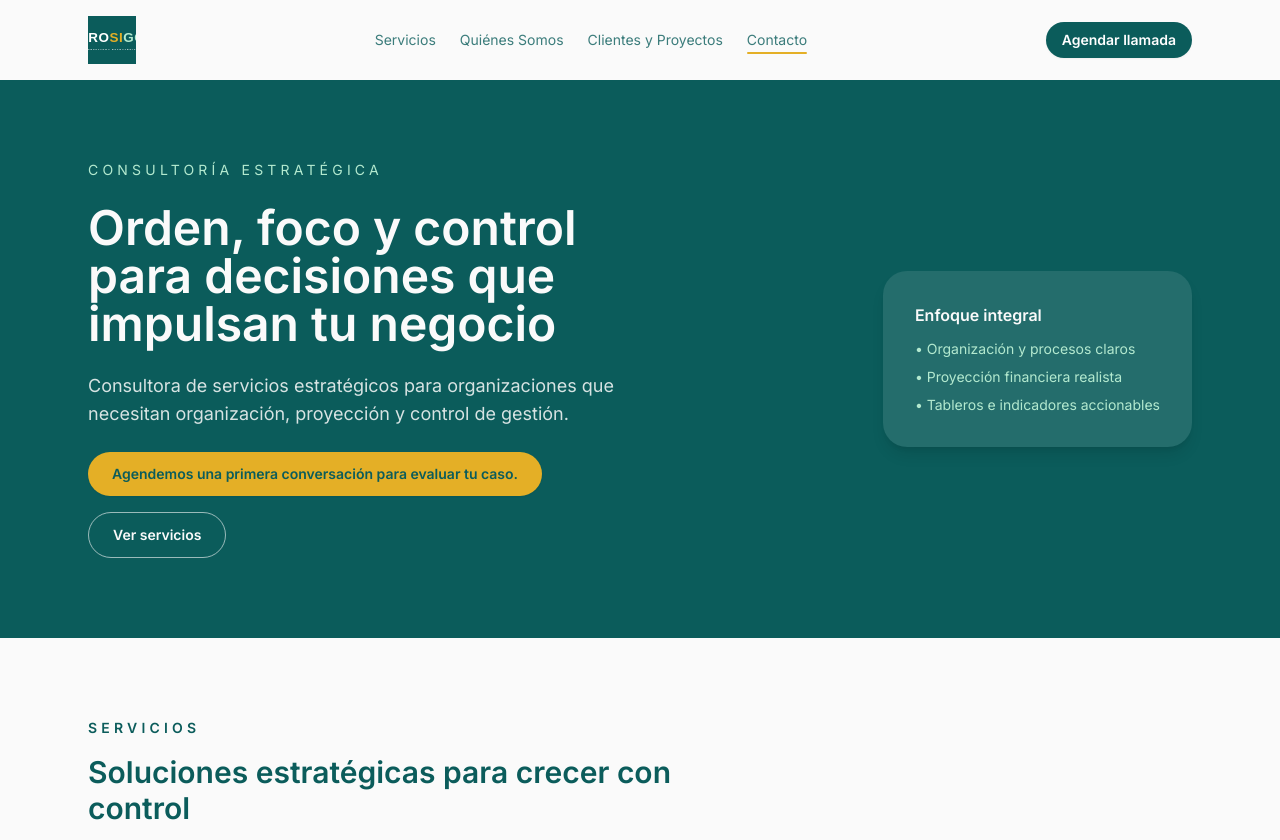
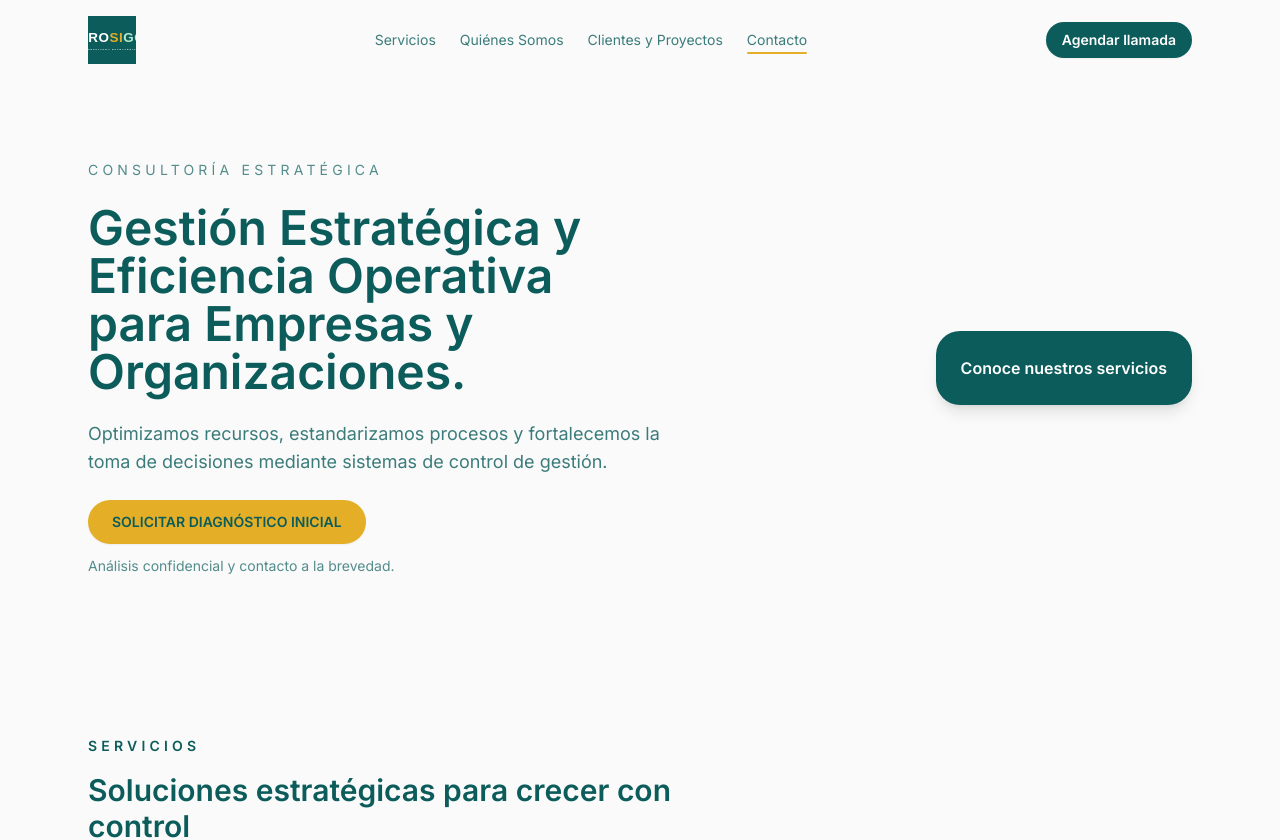
Before and after one commit to medinabenjamin/landing_page_test, a Next.js app: page / in a window 1280 px wide. Shown: the top 840 px of the page. Built offline with nearby package versions, Linux system fonts and the light colour scheme.

Commit message:
Update hero content and styling

```diff
--- a/src/components/Hero.tsx
+++ b/src/components/Hero.tsx
@@ -1,13 +1,12 @@
 import Reveal from "@/components/motion/Reveal";
 import { Stagger, StaggerItem } from "@/components/motion/Stagger";
-import { siteConfig } from "@/content/site";
 
 export default function Hero() {
   return (
     <section
       id="hero"
       data-section="hero"
-      className="scroll-mt-24 bg-brand text-base"
+      className="scroll-mt-24 bg-base text-brand"
     >
       <div className="mx-auto flex max-w-6xl flex-col gap-10 px-6 py-20 md:flex-row md:items-center md:justify-between">
         <Stagger
@@ -16,49 +15,43 @@ export default function Hero() {
           sectionId="hero"
         >
           <StaggerItem>
-            <p className="text-sm uppercase tracking-[0.3em] text-support">
+            <p className="text-sm uppercase tracking-[0.3em] text-brand/70">
               Consultoría estratégica
             </p>
           </StaggerItem>
           <StaggerItem>
-            <h1 className="text-4xl font-semibold leading-tight md:text-5xl">
-              {siteConfig.tagline}
+            <h1 className="text-4xl font-semibold leading-tight text-brand md:text-5xl">
+              Gestión Estratégica y Eficiencia Operativa para Empresas y
+              Organizaciones.
             </h1>
           </StaggerItem>
           <StaggerItem>
-            <p className="text-lg text-base/85">
-              {siteConfig.description}
+            <p className="text-lg text-brand/80">
+              Optimizamos recursos, estandarizamos procesos y fortalecemos la toma
+              de decisiones mediante sistemas de control de gestión.
             </p>
           </StaggerItem>
           <StaggerItem>
-            <div className="flex flex-wrap gap-4">
+            <div className="flex flex-col items-start gap-3">
               <a
                 href="#contacto"
                 className="rounded-full bg-accent px-6 py-3 text-sm font-semibold text-brand shadow-sm transition duration-300 ease-out hover:bg-accent/90"
               >
-                {siteConfig.cta}
+                SOLICITAR DIAGNÓSTICO INICIAL
               </a>
-              <a
-                href="#servicios"
-                className="rounded-full border border-base/60 px-6 py-3 text-sm font-semibold text-base transition duration-300 ease-out hover:bg-base hover:text-brand"
-              >
-                Ver servicios
-              </a>
+              <p className="text-sm text-brand/70">
+                Análisis confidencial y contacto a la brevedad.
+              </p>
             </div>
           </StaggerItem>
         </Stagger>
         <Reveal
-          className="rounded-3xl bg-base/10 p-8 shadow-lg"
+          className="max-w-xs rounded-3xl border border-brand/10 bg-brand p-6 text-base shadow-lg"
           sectionId="hero"
         >
-          <div className="space-y-3 text-sm text-support">
-            <p className="text-base font-semibold text-base">Enfoque integral</p>
-            <ul className="space-y-2">
-              <li>• Organización y procesos claros</li>
-              <li>• Proyección financiera realista</li>
-              <li>• Tableros e indicadores accionables</li>
-            </ul>
-          </div>
+          <p className="text-base font-semibold text-white">
+            Conoce nuestros servicios
+          </p>
         </Reveal>
       </div>
     </section>
```
